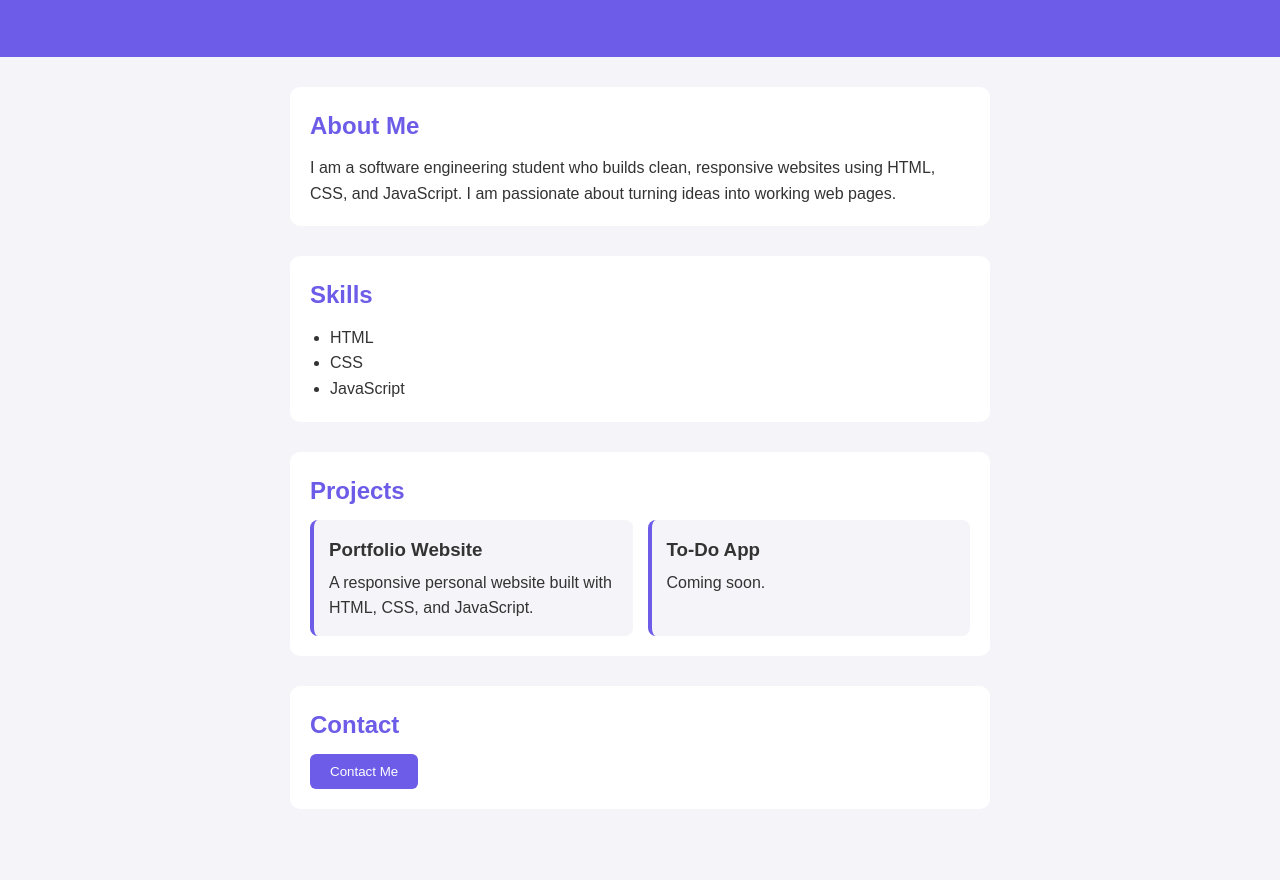
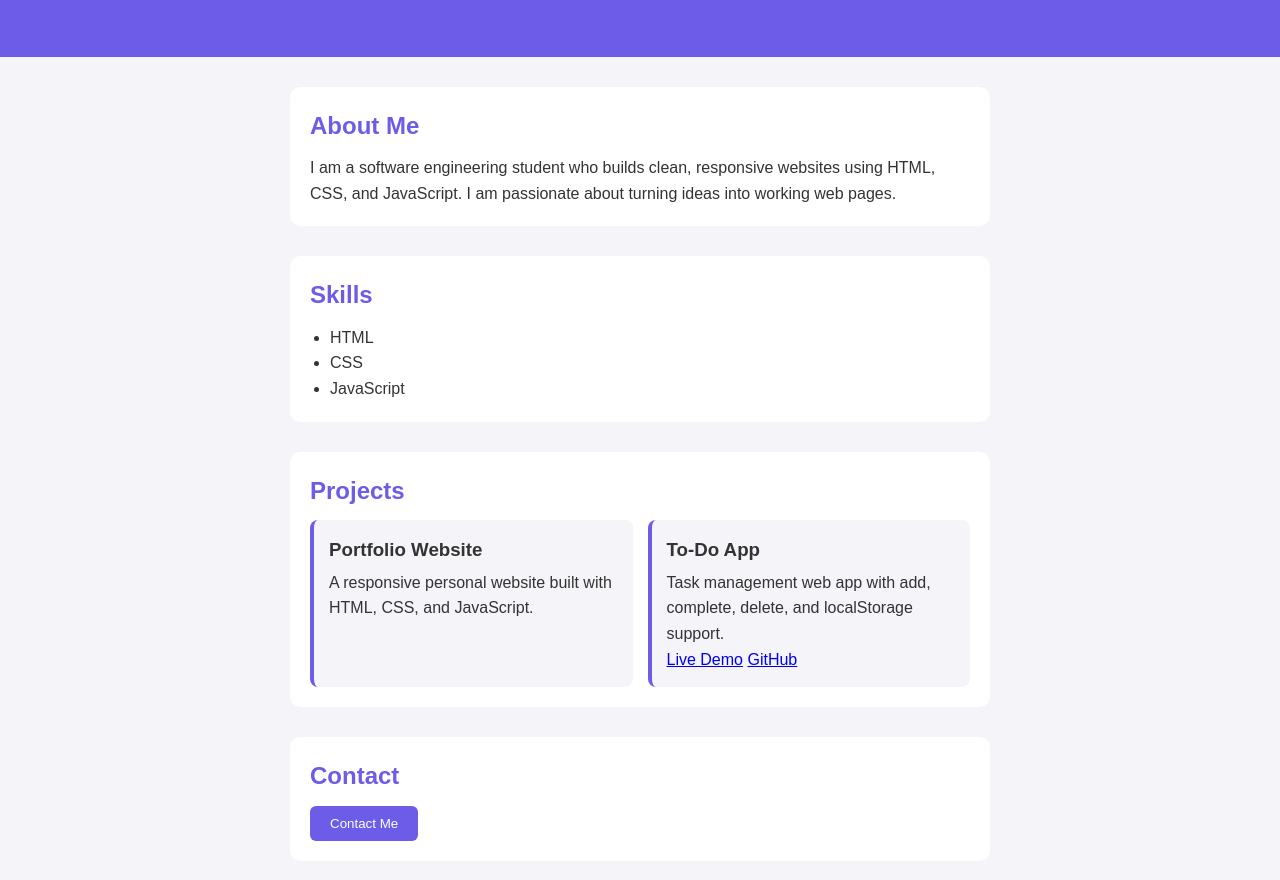
Before and after one commit to Asma732/my-portfolio, a plain HTML site: page index.html in a window 1280 px wide. Shown: the part 140-1020 px from the top of the page. Before the commit the page ends 979 px from the top, so only its background shows below. Drawn offline with Linux system fonts and the light colour scheme.

Commit message:
Add files via upload

```diff
--- a/index.html
+++ b/index.html
@@ -34,9 +34,11 @@
         <p>A responsive personal website built with HTML, CSS, and JavaScript.</p>
       </div>
       <div class="card">
-        <h3>To-Do App</h3>
-        <p>Coming soon.</p>
-      </div>
+  <h3>To-Do App</h3>
+  <p>Task management web app with add, complete, delete, and localStorage support.</p>
+  <a href="https://asma732.github.io/to-do-App/" target="_blank" rel="noopener noreferrer">Live Demo</a>
+  <a href="https://github.com/Asma732/to-do-App" target="_blank" rel="noopener noreferrer">GitHub</a>
+</div>
     </div>
   </section>
 
```
